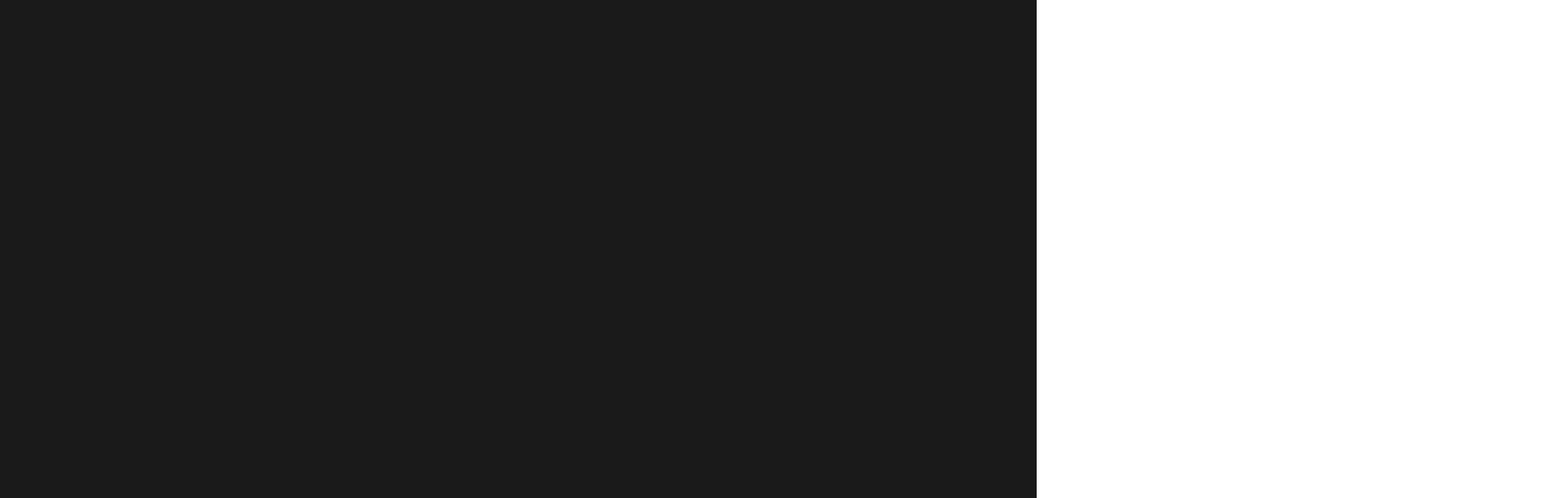
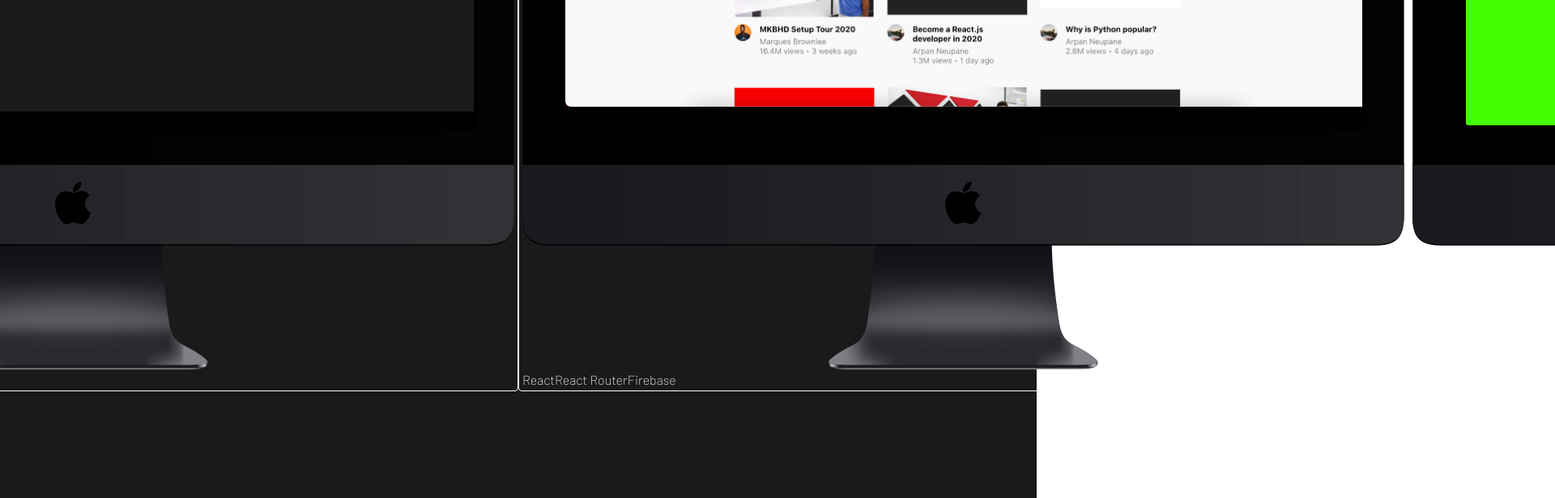
Before and after one commit to arpanneupane19/website-v3, a React (Create React App) app: page / in a window 1280 px wide. Shown: the part 3874-4490 px from the top of the page at 81% size, 1920 px wide, since content can reach past the window. Built offline with nearby package versions, Linux system fonts and the light colour scheme.

Commit message:
added projects and styled them

```diff
--- a/src/components/AllPages.js
+++ b/src/components/AllPages.js
@@ -2,6 +2,12 @@ import React from 'react'
 import Navbar from './Navbar';
 import Typewriter from 'typewriter-effect';
 import './AllPages.css'
+import bloggy from './img/bloggy.png';
+import todos from './img/todos.png';
+import airqm from './img/airqm.png';
+import ytclone from './img/ytclone.png'
+import site from './img/site.png';
+import pwgen from './img/pwgen.png';
 
 function AllPages() {
     const strings = ['web apps.', 'GUIs.', 'React.', 'Python.', 'Flask.']
@@ -73,9 +79,59 @@ function AllPages() {
             {/* Projects */}
             <section id='projects'>
                 <label className='projects-header'>Projects</label><br></br><br></br>
-
                 <div className='projects'>
                     <div className='app'>
+                        <label>Bloggy</label>
+                        <img src={bloggy} alt='website'/>
+                        <div className='tech-used'>
+                            <label className='tool'>Python</label>
+                            <label className='tool'>Flask</label>
+                            <label className='tool'>SQLite</label>
+                        </div>
+                    </div>
+                    <div className='app'>
+                        <label>Todos</label>
+                        <img src={todos} alt='website'/>
+                        <div className='tech-used'>
+                            <label className='tool'>Python</label>
+                            <label className='tool'>Flask</label>
+                            <label className='tool'>SQLite</label>
+                        </div>
+                    </div>
+                    <div className='app'>
+                        <label>This Website</label>
+                        <img src={site} alt='website'/>
+                        <div className='tech-used'>
+                            <label className='tool'>React</label>
+                            <label className='tool'>React Router</label>
+                        </div>
+                    </div>
+                    <div className='app'>
+                        <label>YouTube Frontend Clone</label>
+                        <img src={ytclone} alt='website'/>
+                        <div className='tech-used'>
+                            <label className='tool'>React</label>
+                            <label className='tool'>React Router</label>
+                            <label className='tool'>Firebase</label>
+                        </div>
+                    </div>
+                    <div className='app'>
+                        <label>Air Quality Monitor</label>
+                        <img src={airqm} alt='website'/>
+                        <div className='tech-used'>
+                            <label className='tool'>Python</label>
+                            <label className='tool'>Tkinter</label>
+                            <label className='tool'>API</label>
+                        </div>
+                    </div>
+                    <div className='app'>
+                        <label>Password Generator</label>
+                        <img src={pwgen} alt='website'/>
+                        <div className='tech-used'>
+                            <label className='tool'>JavaScript</label>
+                            <label className='tool'>HTML</label>
+                            <label className='tool'>CSS</label>
+                        </div>
                     </div>
                 </div>
             </section>
```
